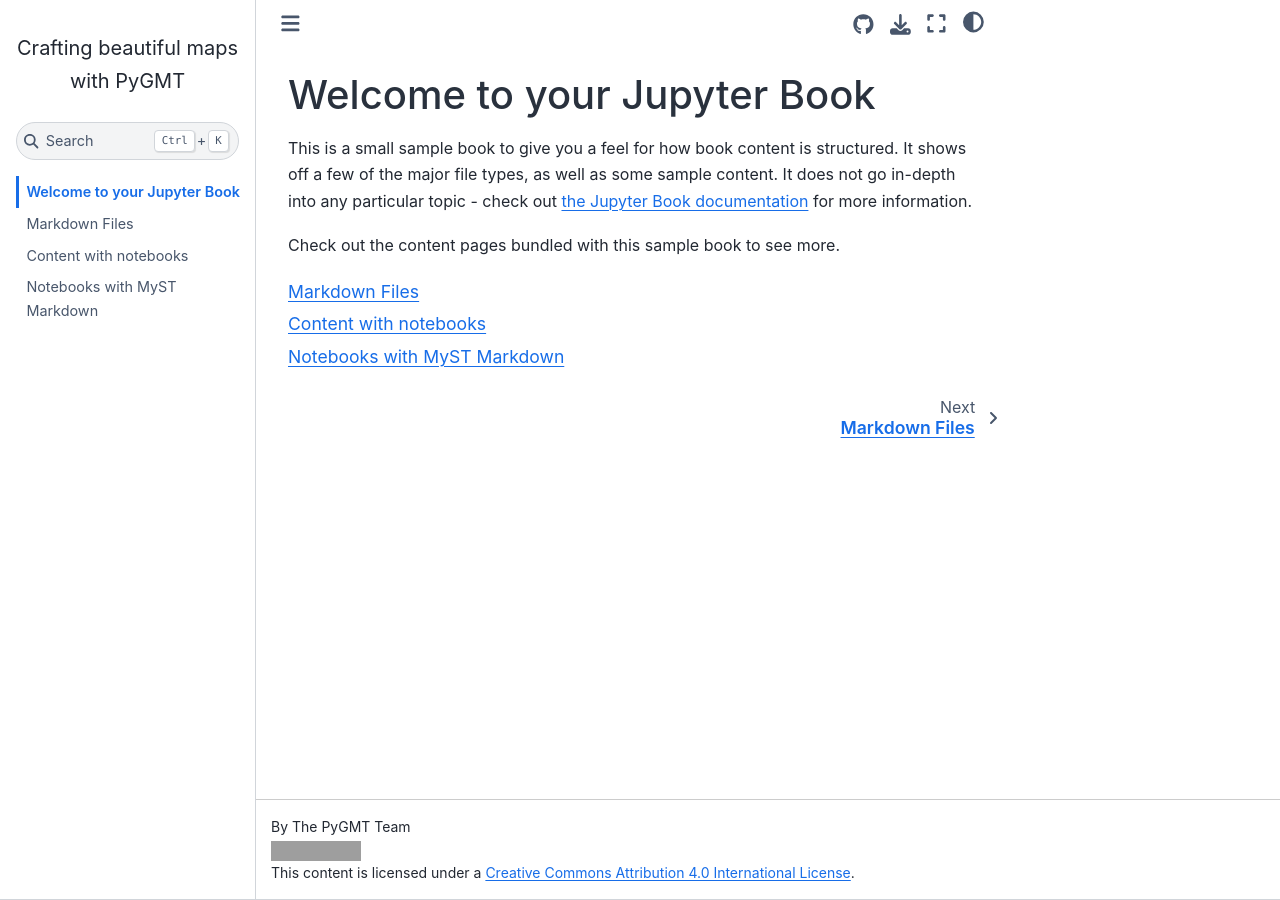
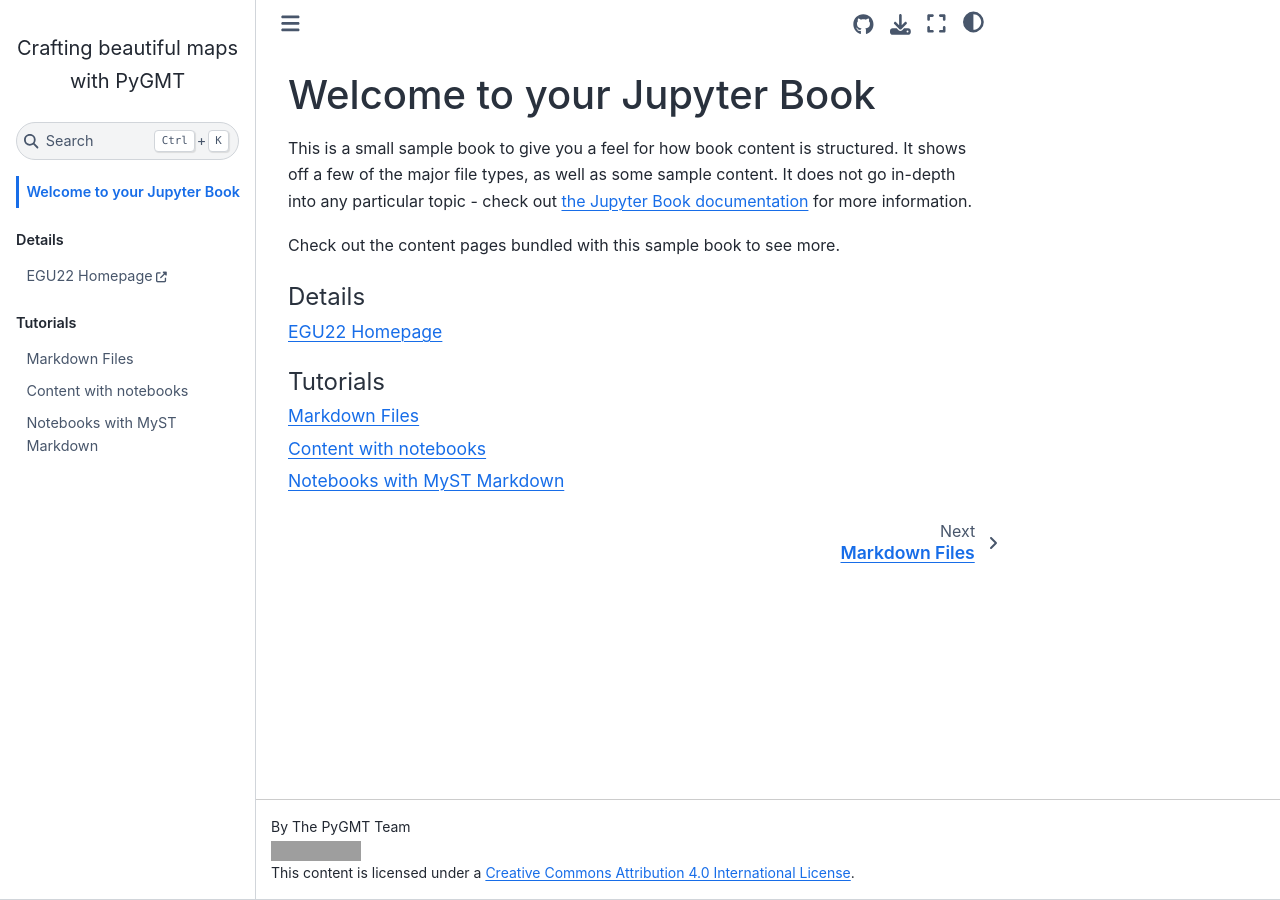
Before and after one commit to GenericMappingTools/egu22pygmt, a Jupyter Book: the page built from book/intro.md, in a window 1280 px wide. Built offline with Jupyter Book 1.0.4 settings and Sphinx 7.4.7 and the Sphinx Book theme 1.1.4, drawn with Linux system fonts in a browser that asks for light colours; grey boxes are pictures that could not be loaded.

Commit message:
Add link to EGU22 homepage and divide sidebar into parts

```diff
--- a/book/_toc.yml
+++ b/book/_toc.yml
@@ -3,7 +3,13 @@
 
 format: jb-book
 root: intro
-chapters:
-- file: markdown
-- file: notebooks
-- file: markdown-notebooks
+parts:
+- caption: Details
+  chapters:
+    - title: EGU22 Homepage
+      url: https://www.egu22.eu
+- caption: Tutorials
+  chapters:
+    - file: markdown
+    - file: notebooks
+    - file: markdown-notebooks
```
